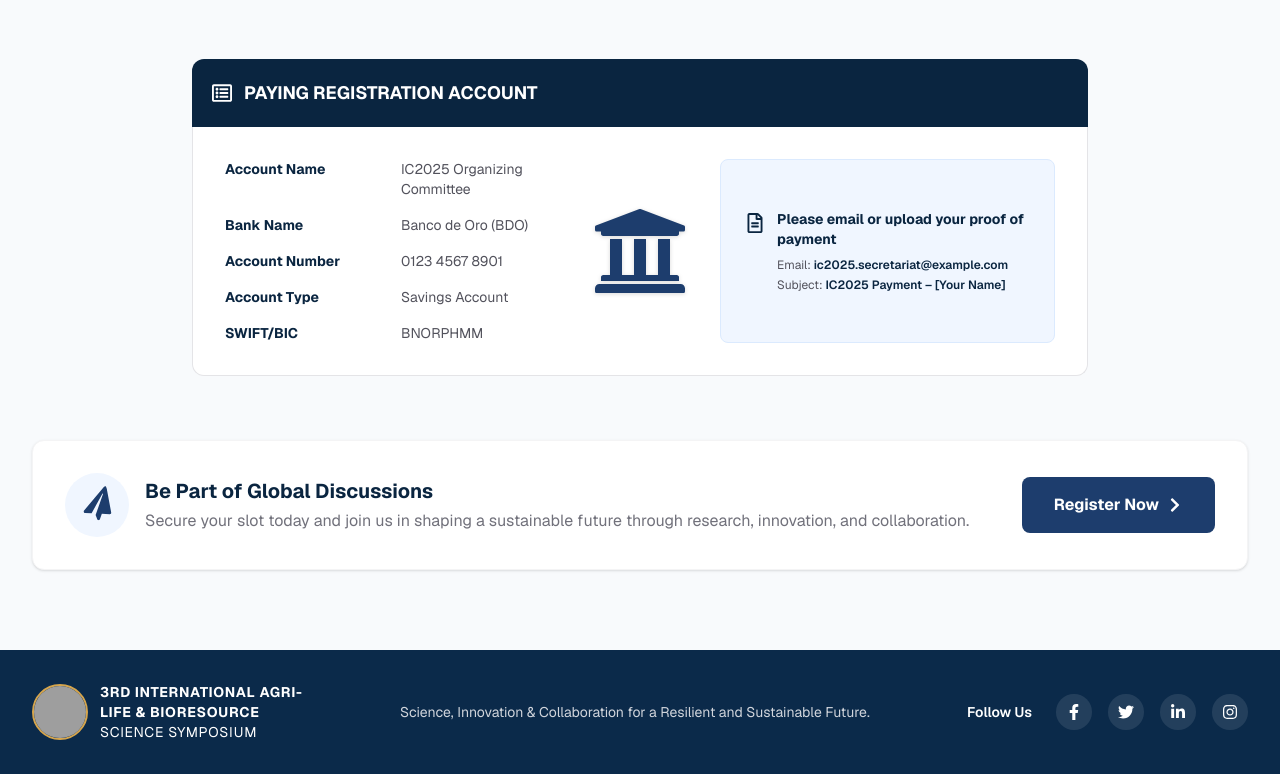
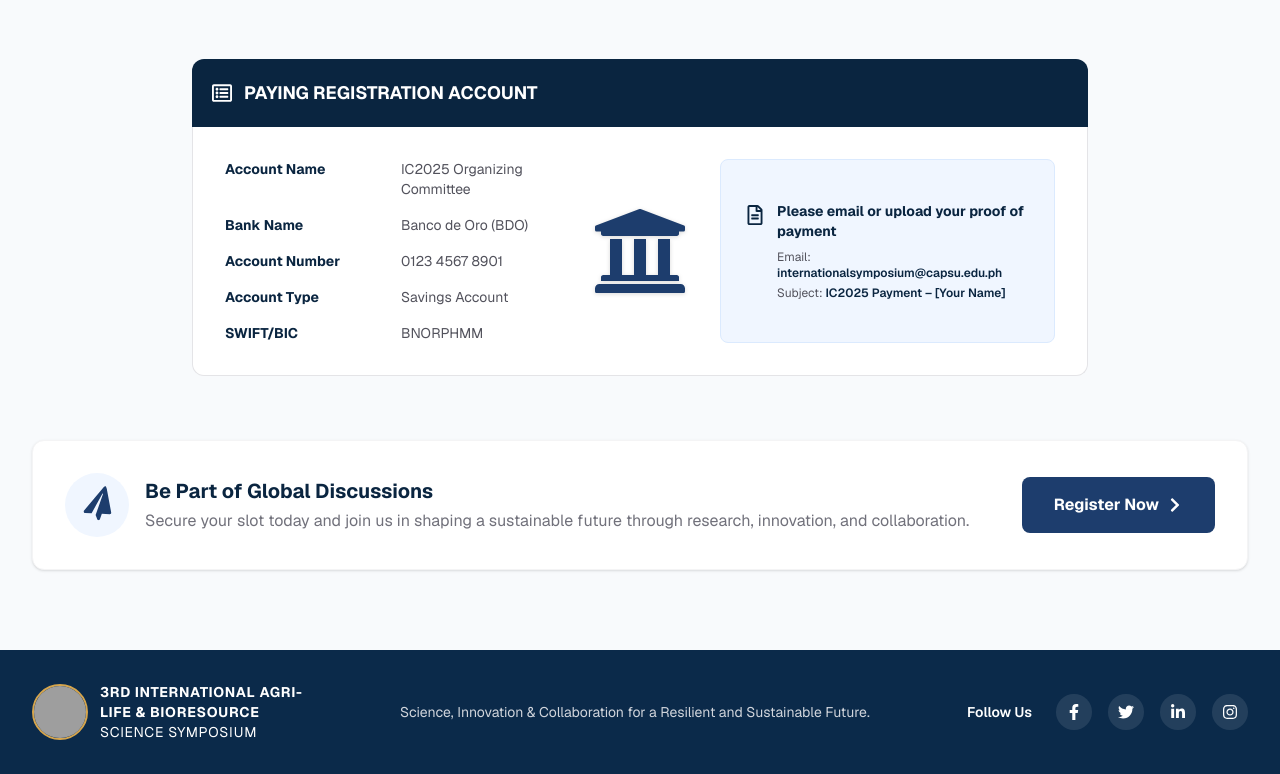
Before and after one commit to miclearnstocode/international_coloqium, a Next.js app: page /registration in a window 1280 px wide. Shown: the part 1974-2748 px from the top of the page. Built offline with nearby package versions, Linux system fonts and the light colour scheme; grey boxes are pictures that could not be loaded.

Commit message:
added email

```diff
--- a/app/contact-us/page.tsx
+++ b/app/contact-us/page.tsx
@@ -7,7 +7,7 @@ import Footer from "../components/Footer";
 import {
   FaEnvelope, FaPhone, FaMapMarkerAlt, FaRegPaperPlane,
   FaCheckCircle, FaArrowRight, FaUser, FaBuilding,
-  FaGlobe, FaTag, FaComment, FaSend, FaShieldAlt,
+  FaGlobe, FaTag, FaComment, FaShieldAlt,
   FaUsers, FaHandshake, FaUniversity, FaRegBuilding,
   FaClipboardList, FaMoneyBillWave, FaTruck, FaPlane,
   FaCalendarAlt, FaFileAlt, FaMicrophone, FaQrcode,
@@ -166,8 +166,8 @@ export default function ContactPage() {
                 <FaEnvelope className="text-[#D5A54D] text-lg" />
                 <div>
                   <p className="font-semibold text-[#0A2540] text-sm">Email</p>
-                  <a href="mailto:rde@capsu.edu.ph" className="text-xs text-[#1D3D6D] hover:text-[#F5A623] transition-colors">
-                    rde@capsu.edu.ph
+                  <a href="mailto:internationalsymposium@capsu.edu.ph" className="text-xs text-[#1D3D6D] hover:text-[#F5A623] transition-colors">
+                    internationalsymposium@capsu.edu.ph
                   </a>
                 </div>
               </div>
@@ -204,8 +204,8 @@ export default function ContactPage() {
               <div className="space-y-2 text-sm">
                 <div className="flex items-center gap-2">
                   <FaEnvelope className="text-[#D5A54D] text-sm" />
-                  <a href="mailto:rde@capsu.edu.ph" className="text-[#1D3D6D] hover:text-[#F5A623] transition-colors">
-                    rde@capsu.edu.ph
+                  <a href="mailto:internationalsymposium@capsu.edu.ph" className="text-[#1D3D6D] hover:text-[#F5A623] transition-colors">
+                    internationalsymposium@capsu.edu.ph
                   </a>
                 </div>
                 <div className="flex items-center gap-2">
@@ -318,8 +318,8 @@ export default function ContactPage() {
                     </div>
                     <div>
                       <p className="font-semibold text-sm">Email</p>
-                      <a href="mailto:rde@capsu.edu.ph" className="text-sm text-gray-300 hover:text-[#D5A54D] transition-colors">
-                        rde@capsu.edu.ph
+                      <a href="mailto:internationalsymposium@capsu.edu.ph" className="text-sm text-gray-300 hover:text-[#D5A54D] transition-colors">
+                        internationalsymposium@capsu.edu.ph
                       </a>
                     </div>
                   </div>
--- a/app/presentation-guidelines/page.tsx
+++ b/app/presentation-guidelines/page.tsx
@@ -395,7 +395,7 @@ export default function PresentationGuidelinesPage() {
           </p>
           <div className="inline-flex items-center gap-3 bg-[#F8FAFC] rounded-lg px-6 py-3 border border-zinc-200">
             <FaEnvelope className="text-[#F5A623] text-xl" />
-            <span className="text-[#0A2540] font-medium">rde@capsu.edu.ph</span>
+            <span className="text-[#0A2540] font-medium">internationalsymposium@capsu.edu.ph</span>
           </div>
         </div>
       </section>
--- a/app/registration/page.tsx
+++ b/app/registration/page.tsx
@@ -297,7 +297,7 @@ export default function RegistrationPage() {
                     <div>
                       <p className="font-bold text-[#0A2540] text-sm mb-2">Please email or upload your proof of payment</p>
                       <div className="text-xs text-zinc-600 space-y-1">
-                        <p>Email: <span className="font-semibold text-[#0A2540]">ic2025.secretariat@example.com</span></p>
+                        <p>Email: <span className="font-semibold text-[#0A2540]">internationalsymposium@capsu.edu.ph</span></p>
                         <p>Subject: <span className="font-semibold text-[#0A2540]">IC2025 Payment – [Your Name]</span></p>
                       </div>
                     </div>
```
